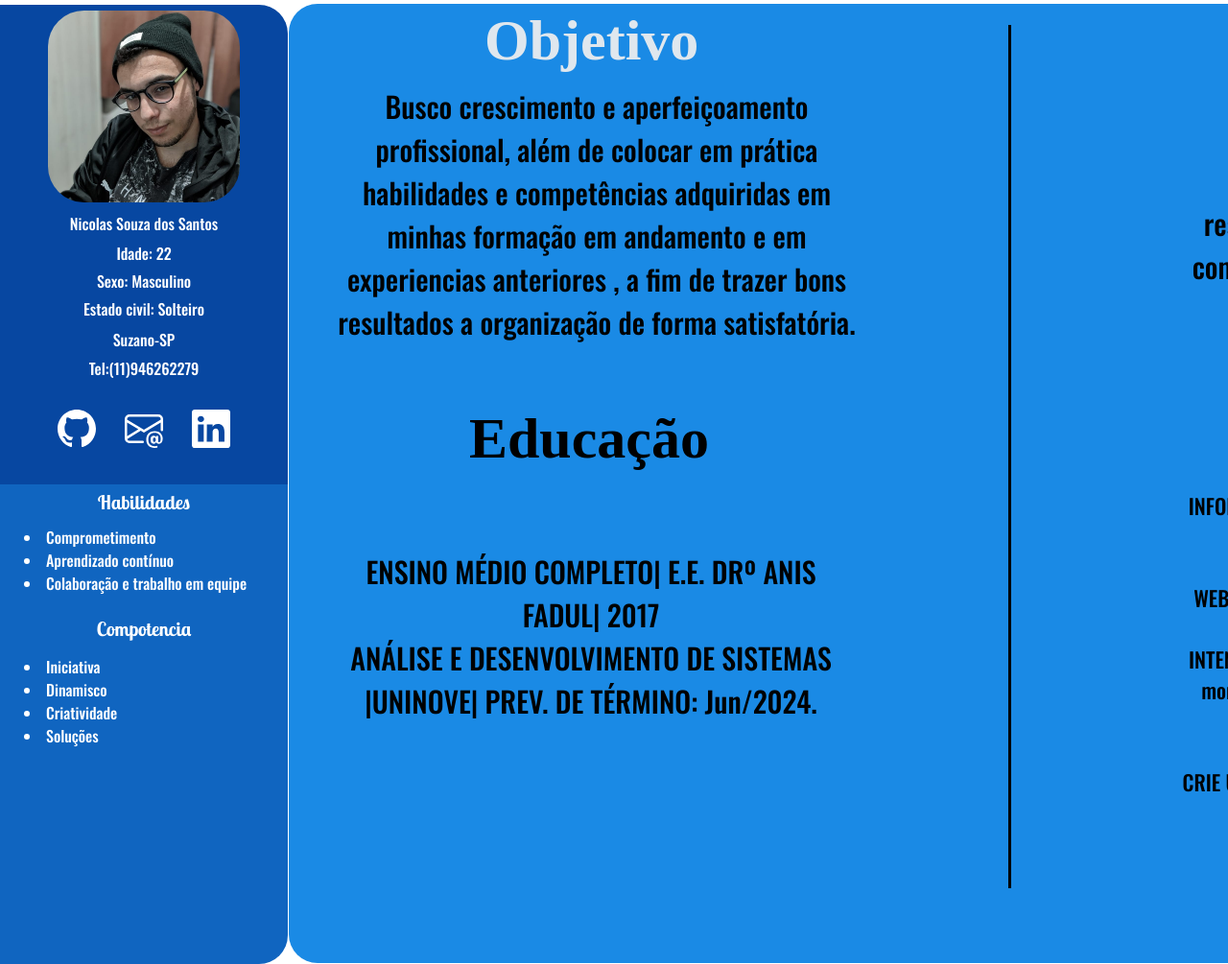
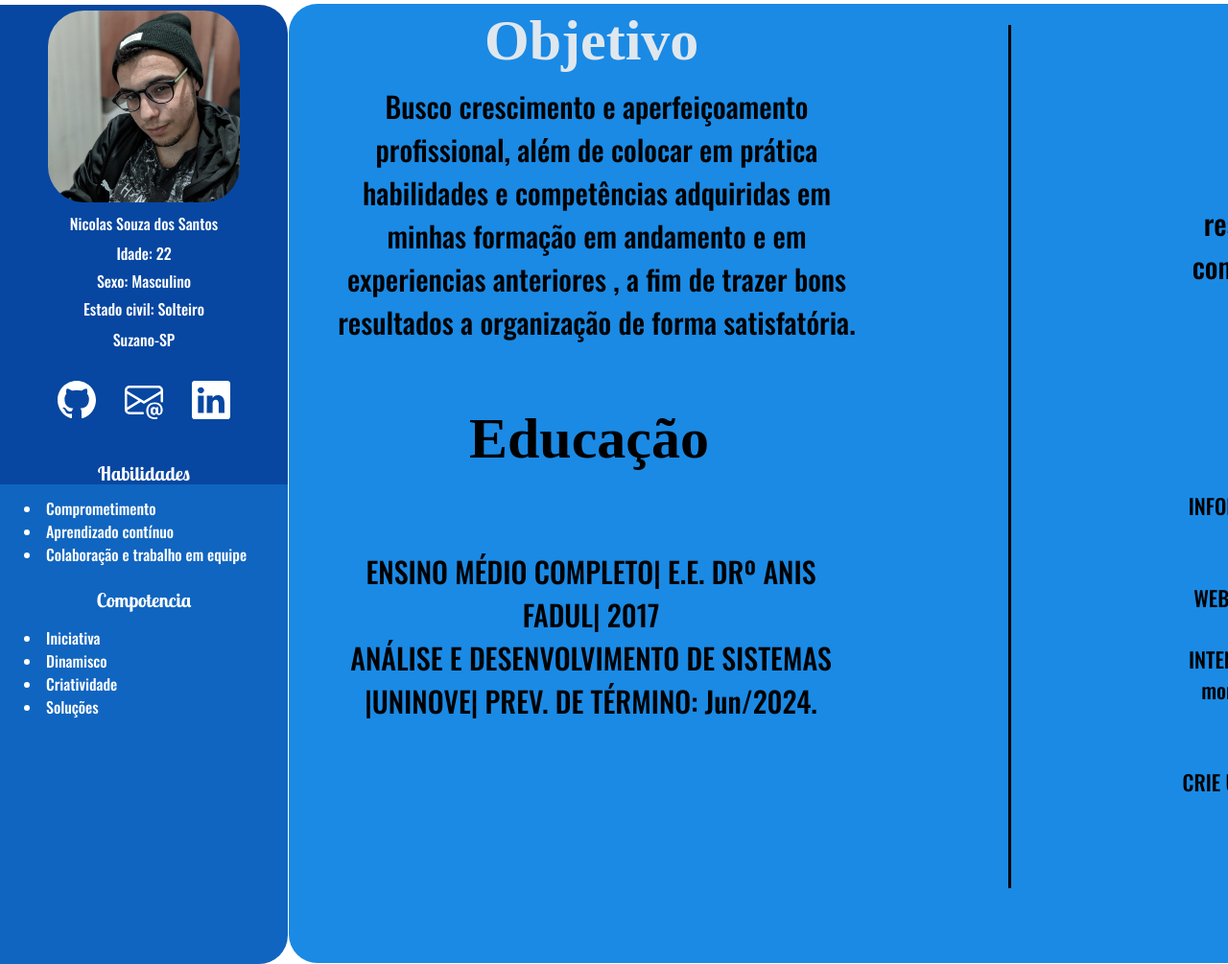
Before and after one commit to NicolasSouza007/Curriculo, a plain HTML site: page index.html in a window 1280 px wide. Shown: the top 1005 px of the page at 96% size. Drawn offline with nearby package versions, Linux system fonts and the light colour scheme; a web font is replaced by a local one.

Commit message:
Update index.html

```diff
--- a/index.html
+++ b/index.html
@@ -24,7 +24,7 @@
             <p class="estado">Estado civil: Solteiro </p>
             <p class="cidade">Suzano-SP</p>
             <!-- <p class="email">nicolassouza1973@gmail.com</p> -->
-            <p class="telefone">Tel:(11)946262279</p>
+
             <div class="social-icons">
                 <h5 class="14"></h5>
                 <ul>
```
